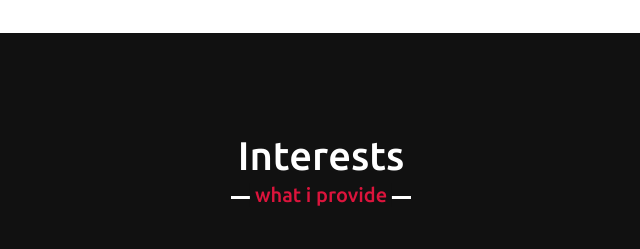
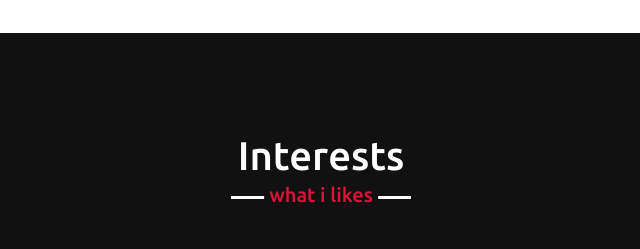
Before and after one commit to Nitish00000/My_Portfolio, a plain HTML site: page index.html in a window 1280 px wide. Shown: the part 1500-1749 px from the top of the page, 319-959 px from the left. Drawn offline with nearby package versions, Linux system fonts and the light colour scheme.

Commit message:
Update style.css

```diff
--- a/style.css
+++ b/style.css
@@ -271,7 +271,7 @@ section .title::after{
 .services .title::after,
 .teams .title::after{
     background: #111;
-    content: "what i provide";
+    content: "what i likes";
 }
 .services .serv-content .card{
     width: calc(33% - 20px);
```
